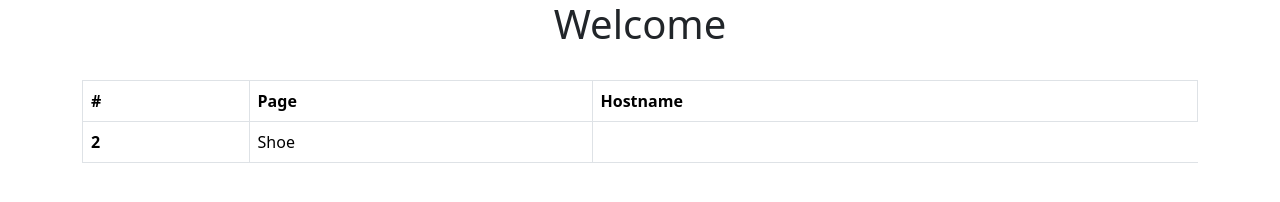
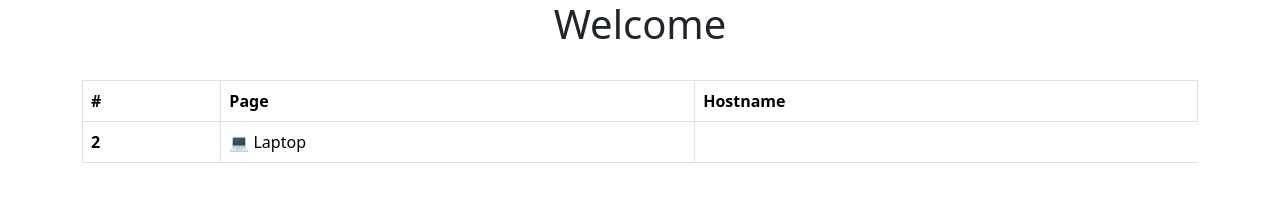
Before and after one commit to Bhushan0097/ALB, a plain HTML site: page shoe/index.html in a window 1280 px wide. Drawn offline with nearby package versions, Linux system fonts and the light colour scheme.

Commit message:
Update index.html

```diff
--- a/shoe/index.html
+++ b/shoe/index.html
@@ -4,7 +4,7 @@
 <head>
     <meta charset="UTF-8">
     <meta name="viewport" content="width=device-width, initial-scale=1.0">
-    <title>Shoe</title>
+    <title>Laptop</title>
     <link href="https://cdn.jsdelivr.net/npm/bootstrap@5.3.3/dist/css/bootstrap.min.css" rel="stylesheet"
         integrity="sha384-QWTKZyjpPEjISv5WaRU9OFeRpok6YctnYmDr5pNlyT2bRjXh0JMhjY6hW+ALEwIH" crossorigin="anonymous">
 </head>
@@ -30,4 +30,4 @@
                     <tr>
 
                         <th scope="row">2</th>
-                        <td>Shoe</td>
+                        <td> &#128187; Laptop</td>
```
